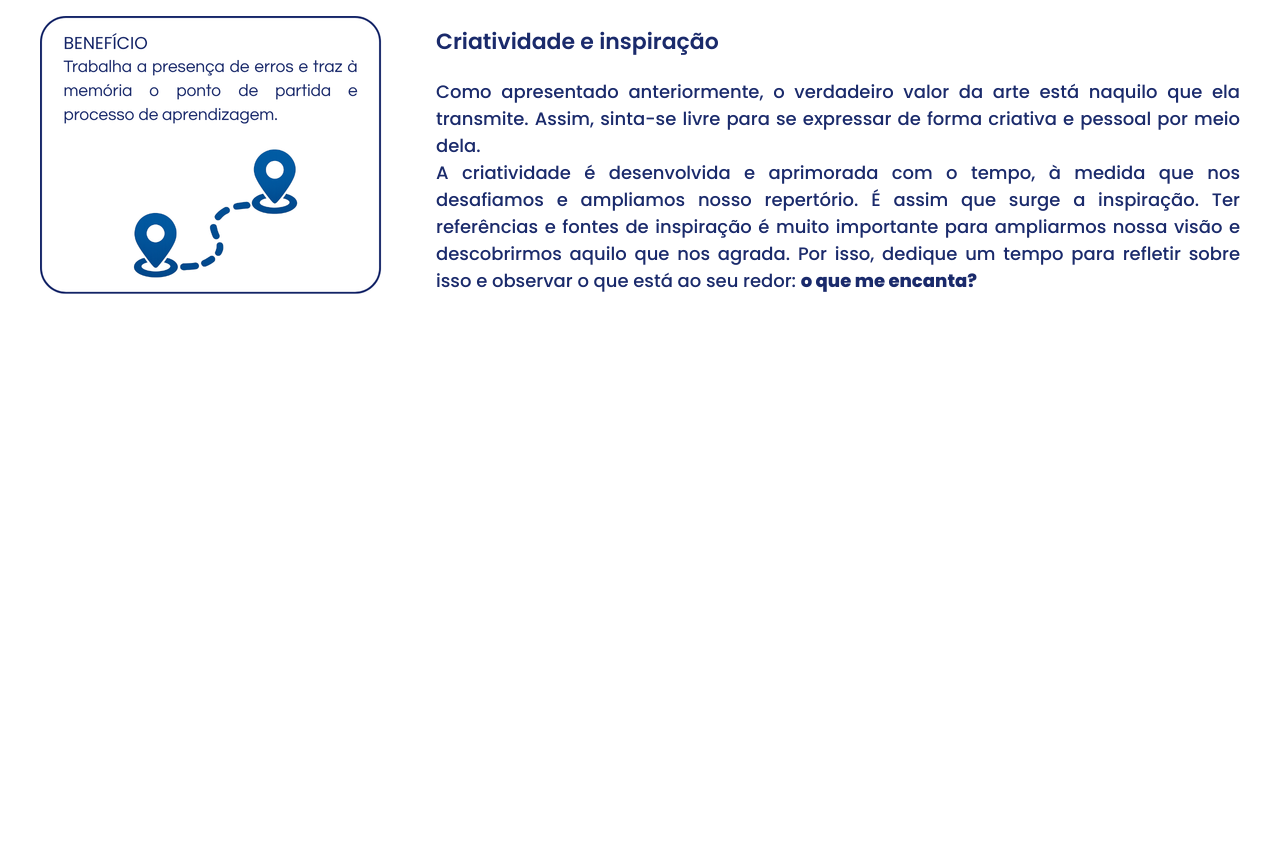
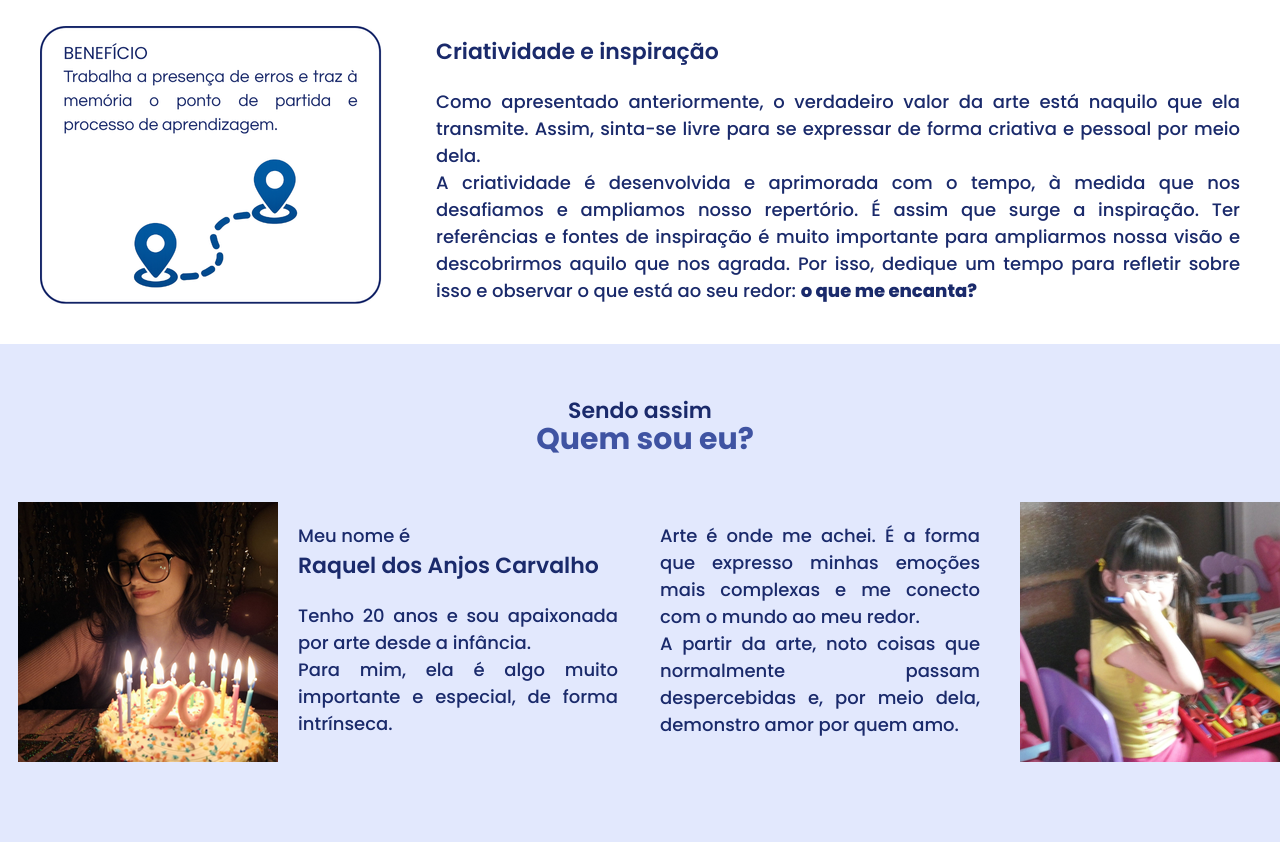
Before and after one commit to Raquellac/soul.sketches, a plain HTML site: page index.html in a window 1280 px wide. Shown: the part 2836-3678 px from the top of the page. Before the commit the page ends 3140 px from the top, so only its background shows below. Drawn offline with Linux system fonts and the light colour scheme.

Commit message:
feat(index): adiciona: quem sou eu?

```diff
--- a/index.css
+++ b/index.css
@@ -61,7 +61,7 @@ body {
 
 /* FONTES */
 
-.titulo1 {
+.titulo1{
     font-family: "Poppins", sans-serif;
     font-weight: 700;
     font-size: 30px;
@@ -81,8 +81,6 @@ body {
     font-family: "Poppins", sans-serif;
     font-weight: 600;
     font-size: 22px;
-    /* padding-top: 30px; */
-    /* margin-left: 50px; */
     color: #1a2a6b;
 }
 
@@ -91,7 +89,6 @@ body {
     font-weight: 500;
     font-size: 18px;
     padding-top: 20px;
-    /* margin-left: 50px; */
     color: #1a2a6b;
     text-align: justify;
 }
@@ -190,6 +187,8 @@ body {
     flex-direction: row;
     justify-content: space-between;
     width: auto;
+    margin-top: 10px;
+    margin-bottom: 30px;
 }
 
 .cards-como {
@@ -226,3 +225,47 @@ body {
     flex-direction: column;
     width: 67%;
 }
+
+/* ÁREA - QUEM SOU EU? */
+
+.container-autora {
+    background-color: #e2e8fd;
+    display: flex;
+    flex-direction: column;
+    justify-content: space-around;
+    width: auto;
+}
+
+.container-autora-2 {
+    /* background-color: mediumslateblue; */
+    display: flex;
+    flex-direction: row;
+    justify-content: space-around;
+    width: auto;
+}
+
+.foto {
+    /* background-color: aqua; */
+    display: flex;
+    flex-direction: row;
+    width: 50%;
+}
+
+.foto-texto {
+    display: flex;
+    flex-direction: column;
+    width: 50%;
+    margin-left: 20px;
+}
+
+.eu-agora {
+    background-image: url(img/eu.png);
+    height: 260px;
+    width: 260px;
+}
+
+.eu-crianca {
+    background-image: url(img/eu_crianca_atu.png);
+    height: 260px;
+    width: 260px;
+}
--- a/index.html
+++ b/index.html
@@ -109,8 +109,35 @@
                 </div>
             </div>
         </div>
-
     </div>
 
+    <div class="container-autora">
+        <div class="titulo2" style="display: flex; align-self: center; margin-top: 50px;">Sendo assim</div>
+        <div class="titulo1" style="display: flex; align-self: center; margin-top: -50px; margin-bottom: 40px;">Quem sou eu?</div>
+        <div class="container-autora-2" style="margin-bottom: 80px;">
+
+            <div class="foto">
+                <div class="eu-agora" style="margin-left: 18px;"></div>
+                <div class="foto-texto">
+                <div class="corpo-texto">Meu nome é</div>
+                    <div class="titulo2">Raquel dos Anjos Carvalho</div>
+                    <div class="corpo-texto">
+                        Tenho 20 anos e sou apaixonada por arte desde a infância.<br>
+                        Para mim, ela é algo muito importante e especial, de forma intrínseca.
+                    </div>
+                </div>
+            </div>
+            <div class="foto">
+                <div class="foto-texto" style="margin-right: 40px;">
+                    <div class="corpo-texto">
+                        Arte é onde me achei. É a forma que expresso minhas emoções mais complexas e me conecto com o mundo ao meu redor.<br>
+                        A partir da arte, noto coisas que normalmente passam despercebidas e, por meio dela, demonstro amor por quem amo.
+                    </div>
+                </div>
+                <div class="eu-crianca"></div>
+            </div>
+
+        </div>
+    </div>
 </body>
 </html>
```
Also changed, not shown: img/eu.png (added), img/eu_atual.png (added), img/eu_crianca.png (added), img/eu_crianca_atu.png (added).
